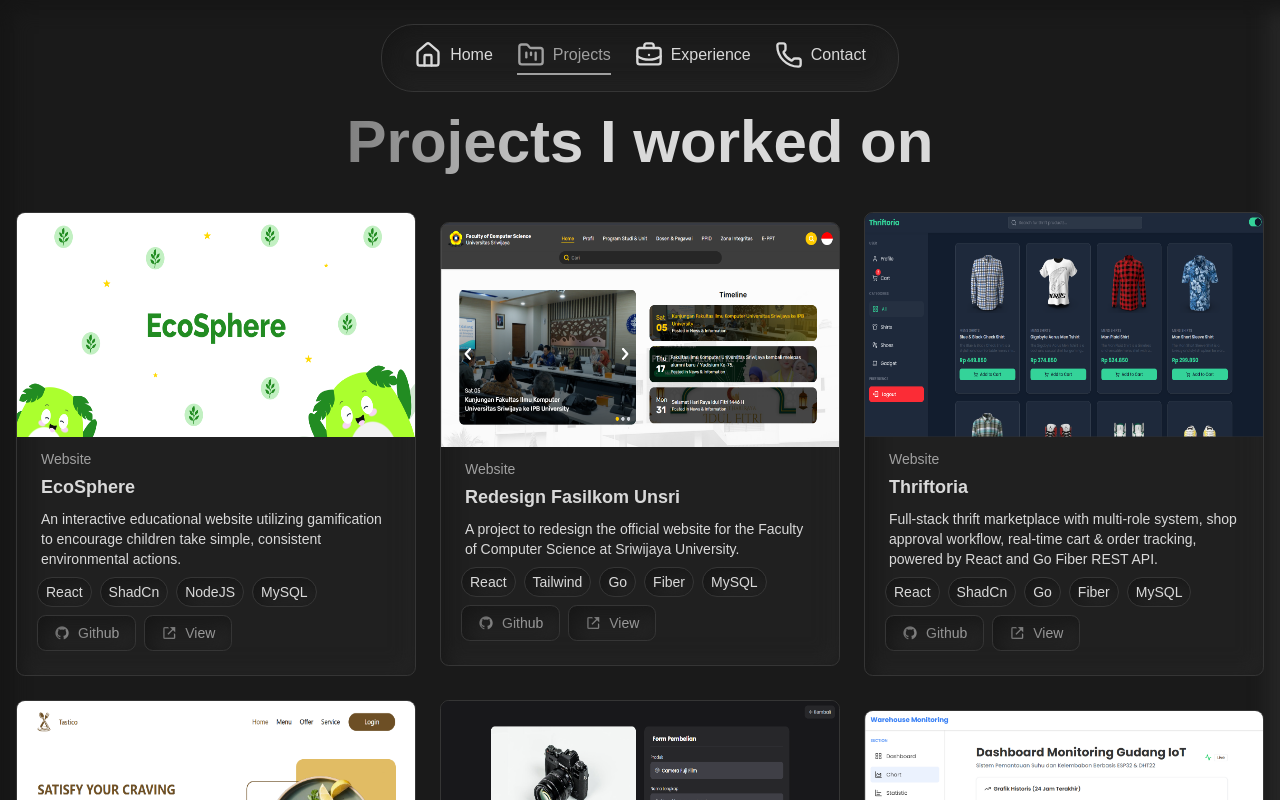
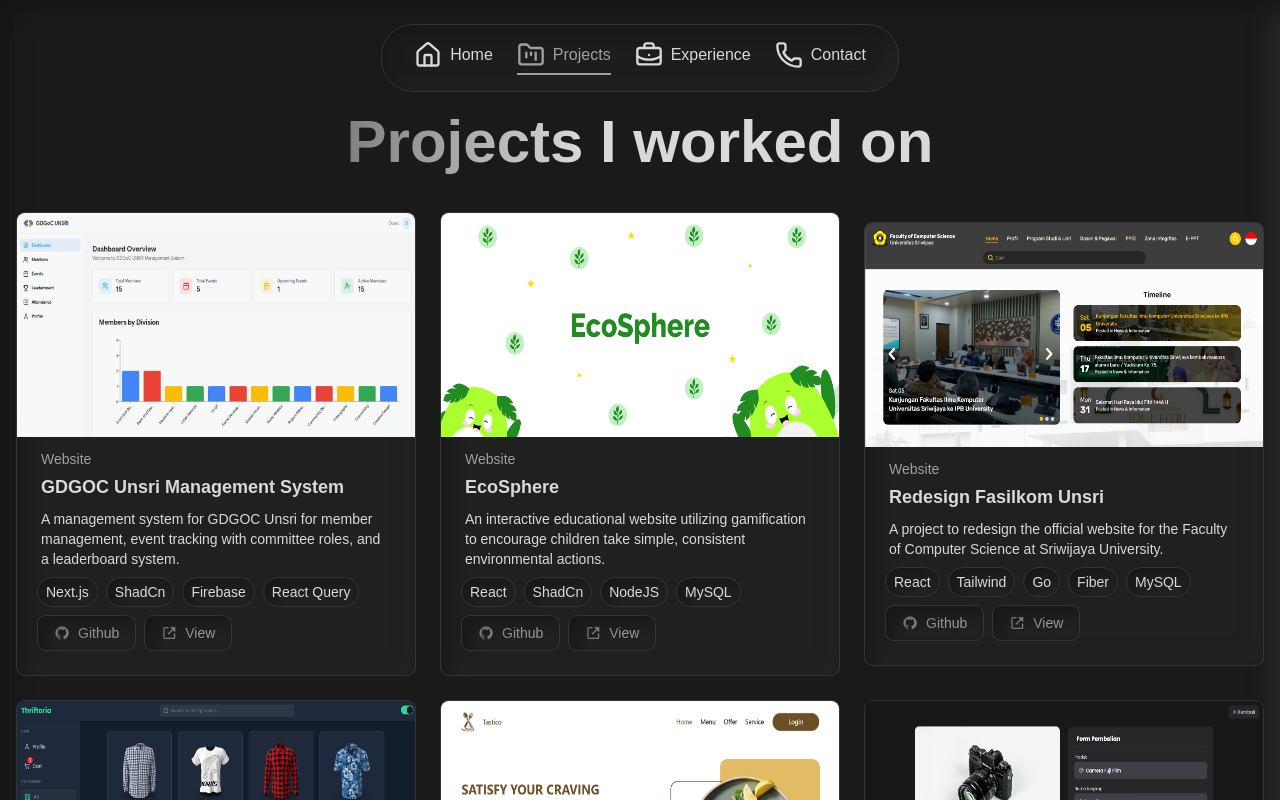
Before and after one commit to ElloRabyndra/Ello-Rabyndra, a React (Vite) app: page /projects in a window 1280 px wide. Shown: the top 800 px of the page. Built offline with nearby package versions, Linux system fonts and the light colour scheme.

Commit message:
chore: add project data

```diff
--- a/src/database/data.js
+++ b/src/database/data.js
@@ -77,6 +77,17 @@ const projects = [
   {
     id: 1,
     category: "Website",
+    title: "GDGOC Unsri Management System",
+    description:
+      "A management system for GDGOC Unsri for member management, event tracking with committee roles, and a leaderboard system.",
+    image: "/gdgoc.png",
+    tech: ["Next.js", "ShadCn", "Firebase", "React Query"],
+    link: "https://gdgoc-unsri-management-system.vercel.app/",
+    github: "https://github.com/ElloRabyndra/gdgoc-unsri-management-system",
+  },
+  {
+    id: 2,
+    category: "Website",
     title: "EcoSphere",
     description:
       "An interactive educational website utilizing gamification to encourage children take simple, consistent environmental actions.",
@@ -86,7 +97,7 @@ const projects = [
     github: "https://github.com/ElloRabyndra/EcoSphere",
   },
   {
-    id: 2,
+    id: 3,
     category: "Website",
     title: "Redesign Fasilkom Unsri",
     description:
@@ -97,7 +108,7 @@ const projects = [
     github: "https://github.com/ElloRabyndra/Fasilkom-Universitas-Sriwijaya",
   },
   {
-    id: 3,
+    id: 4,
     category: "Website",
     title: "Thriftoria",
     description:
@@ -108,7 +119,7 @@ const projects = [
     github: "https://github.com/ElloRabyndra/Team_Green_Thriftoria",
   },
   {
-    id: 4,
+    id: 5,
     category: "Website",
     title: "Tastico",
     description:
@@ -119,7 +130,7 @@ const projects = [
     github: "https://github.com/ElloRabyndra/tastico",
   },
   {
-    id: 5,
+    id: 6,
     category: "Website",
     title: "Marketplace Management",
     description:
@@ -130,7 +141,7 @@ const projects = [
     github: "https://github.com/ElloRabyndra/MarketPlaceManagement",
   },
   {
-    id: 6,
+    id: 7,
     category: "Website, IoT",
     title: "Warehouse Dashboard",
     description:
@@ -141,7 +152,7 @@ const projects = [
     github: "https://github.com/ElloRabyndra/Warehouse-Dashboard",
   },
   {
-    id: 7,
+    id: 8,
     category: "Website",
     title: "MyNotes",
     description:
@@ -152,7 +163,7 @@ const projects = [
     github: "https://github.com/ElloRabyndra/MyNotes-old",
   },
   {
-    id: 8,
+    id: 9,
     category: "Website",
     title: "Nim Validation",
     description:
@@ -163,7 +174,7 @@ const projects = [
     github: "https://github.com/ElloRabyndra/Nim_Validation",
   },
   {
-    id: 9,
+    id: 10,
     category: "Website",
     title: "MyOshi",
     description:
```
Also changed, not shown: public/gdgoc.png (added).
